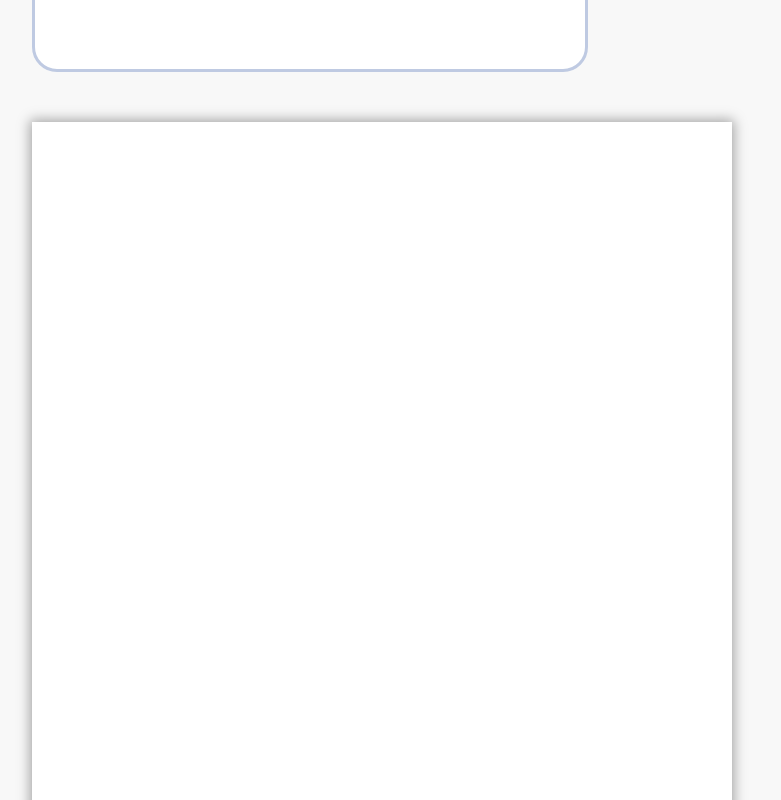
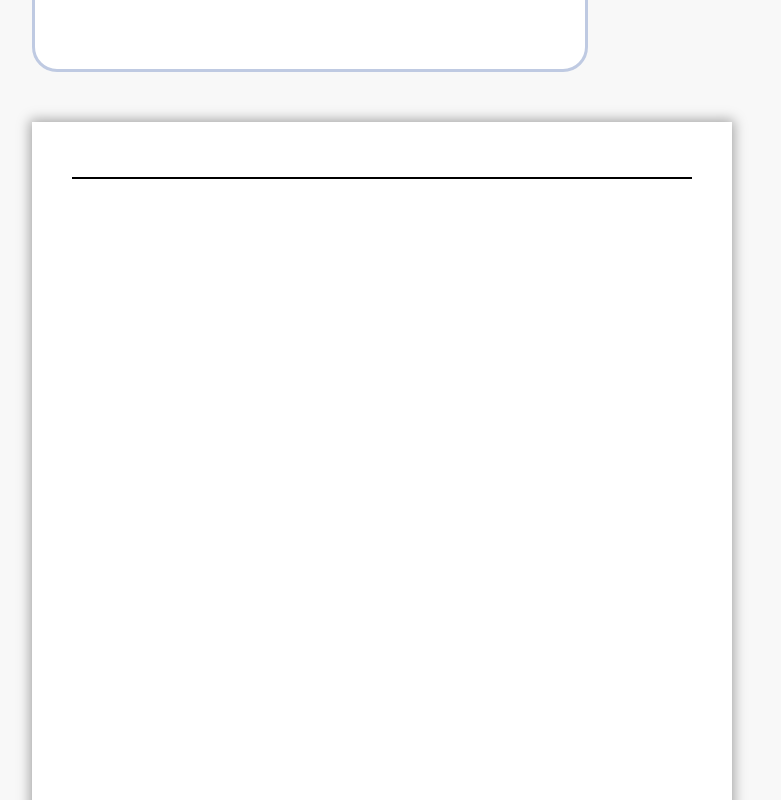
Before and after one commit to paulobarufa/cv-app, a React (Vite) app: page / in a window 1280 px wide. Shown: the part 720-1520 px from the top of the page, without its empty margins (0-781 px from the left). Built offline with nearby package versions, Linux system fonts and the light colour scheme.

Commit message:
Added personal details component
Created personal details component and added styling

```diff
--- a/src/Panel.jsx
+++ b/src/Panel.jsx
@@ -9,31 +9,31 @@ function Panel({details, setDetails}) {
             <TextInput
                 details={details}
                 setDetails={setDetails}
-                id="name-input"
+                id="nameinput"
                 title="Full Name:"
             />
             <TextInput
                 details={details}
                 setDetails={setDetails}
-                id="email-input"
+                id="emailinput"
                 title="Email:"
             />
             <TextInput
                 details={details}
                 setDetails={setDetails}
-                id="contact-input"
+                id="contactinput"
                 title="Contact Number:"
             />
             <TextInput
                 details={details}
                 setDetails={setDetails}
-                id="location-input"
+                id="locationinput"
                 title="Location:"
             />
             <TextInput
                 details={details}
                 setDetails={setDetails}
-                id="github-input"
+                id="githubinput"
                 title="Github link:"
             />
         </div>
--- a/src/View.jsx
+++ b/src/View.jsx
@@ -1,10 +1,28 @@
 import "./styles/View.css"
 
-function View() {
+function View({details}) {
 
     return (
-        <div className="view"></div>
+        <div className="view">
+            <PersonalDetails details={details} />
+        </div>
     )
 }
 
+function PersonalDetails({details}) {
+
+    return (
+        <div className="personal-details">
+            <h3>{details.nameinput}</h3>
+            <div className="details-wrapper">
+                {details.emailinput && <p>{details.emailinput}</p>}
+                {details.contactinput && <><p>|</p><p>{details.contactinput}</p></>}
+                {details.locationinput && <><p>|</p><p>{details.locationinput}</p></>}
+                {details.githubinput && <><p>|</p><p>{details.githubinput}</p></>}
+            </div>
+        </div>
+    )
+}
+
+
 export default View
--- a/src/styles/View.css
+++ b/src/styles/View.css
@@ -4,4 +4,24 @@
     width: 700px;
     -webkit-box-shadow: 0px 0px 12px 2px rgba(0,0,0,0.35);
     box-shadow: 0px 0px 12px 2px rgba(0,0,0,0.35);
+    padding: 40px;
+    box-sizing: border-box;
+    text-align: start;
 }
+
+h3 {
+    font-size: 1.8em;
+    margin: 5px 0px;
+}
+
+.details-wrapper {
+    display: flex;
+    flex-wrap: wrap;
+    gap: 10px;
+    padding-bottom: 10px;
+    border-bottom: 2px solid black;
+}
+
+.details-wrapper > p {
+    margin: 0;
+}
```
